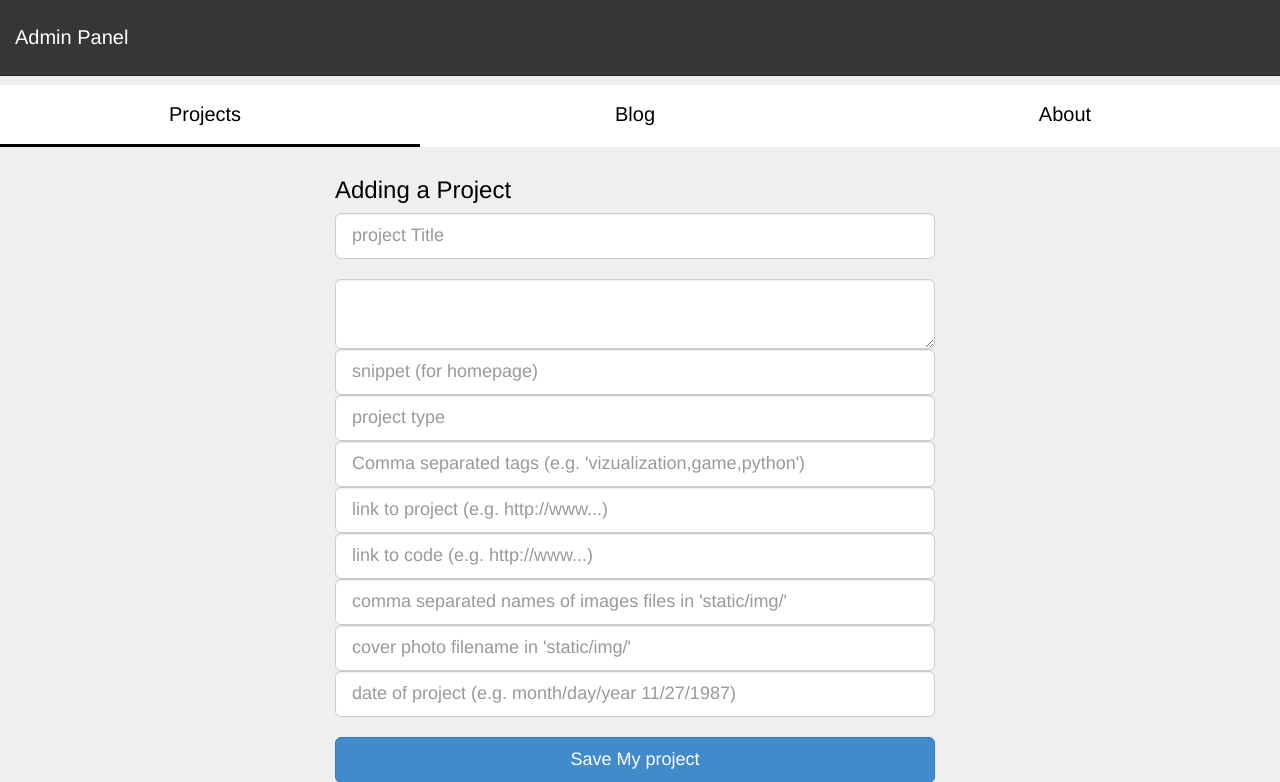
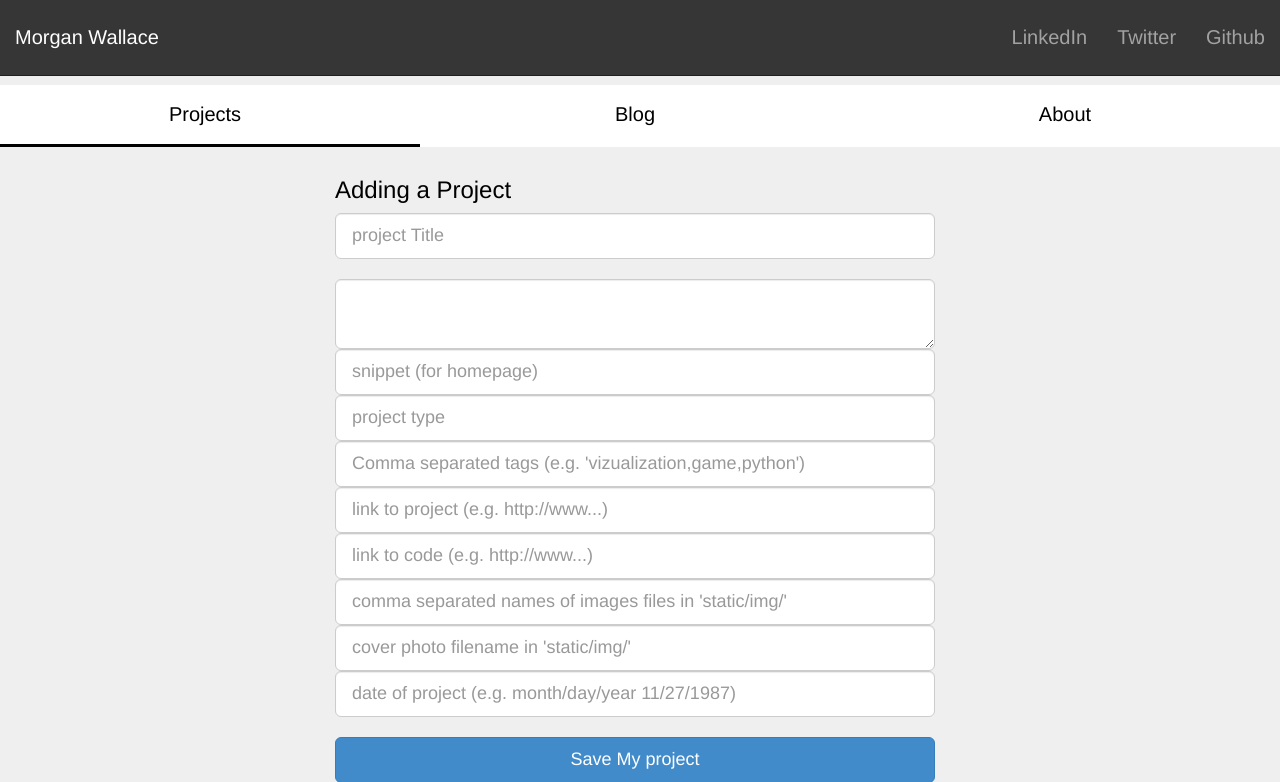
Before and after one commit to morganwallace/flask_portfolio, a Flask app: page /add in a window 1280 px wide. Shown: the top 782 px of the page. Run offline with Flask 2, Linux system fonts and the light colour scheme; some libraries are stand-ins or nearby versions.

Commit message:
fixed accident with layout page

```diff
--- a/templates/layout.html
+++ b/templates/layout.html
@@ -36,9 +36,21 @@
             <span class="icon-bar"></span>
             <span class="icon-bar"></span>
           </button>
-          <a class="navbar-brand" href="/">Admin Panel</a>
+          <a class="navbar-brand" href="/">Morgan Wallace</a>
         </div>
+        <div class="navbar-collapse collapse">
+          <ul class="nav navbar-nav navbar-right">
 
+           <li><a href="http://www.linkedin.com/in/morganmwallace" target="_blank">LinkedIn</a></li>
+            <li><a href="http://www.twitter.com/wallacemorgan" target="_blank">Twitter</a></li>
+
+            <li><a href="http://www.github.com/morganwallace" target="_blank">Github</a></li>
+            <!-- <li><a href="#">Help</a></li> -->
+          </ul>
+          <!-- <form class="navbar-form navbar-right">
+            <input type="text" class="form-control" placeholder="Search...">
+          </form> -->
+        </div>
       </div>
     </div>
 
```
